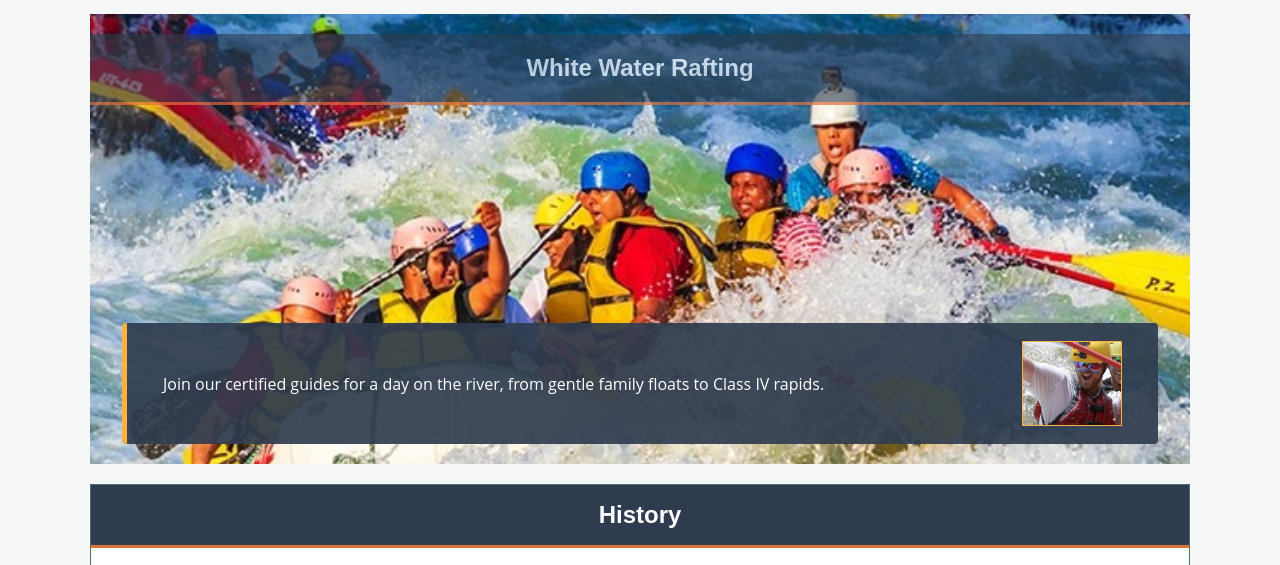
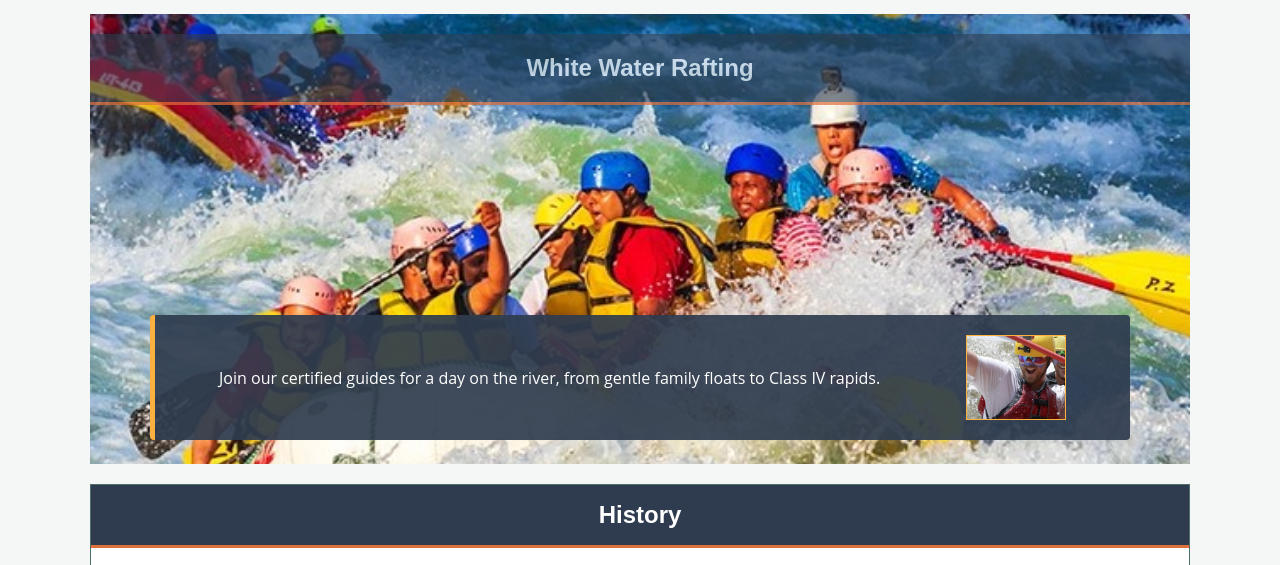
Before and after one commit to wanna-spec/wdd130, a plain HTML site: page wwr/about.html in a window 1280 px wide. Shown: the part 174-739 px from the top of the page. Drawn offline with Linux system fonts and the light colour scheme.

Commit message:
fixed hero caption space

```diff
--- a/wwr/styles/rafting.css
+++ b/wwr/styles/rafting.css
@@ -142,14 +142,14 @@ h2 {
 
 .hero-caption {
     position: absolute;
-    bottom: 20px;
-    left: 32px;
-    right: 32px;
+    bottom: 24px;
+    left: 60px;
+    right: 60px;
     display: flex;
     flex-direction: row-reverse;
     align-items: center;
-    gap: 24px;
-    padding: 18px 36px;
+    gap: 32px;
+    padding: 20px 64px;
     background-color: rgba(47, 60, 79, 0.92);
     color: #FFFFFF;
     border-left: 5px solid var(--accent1-color);
```
